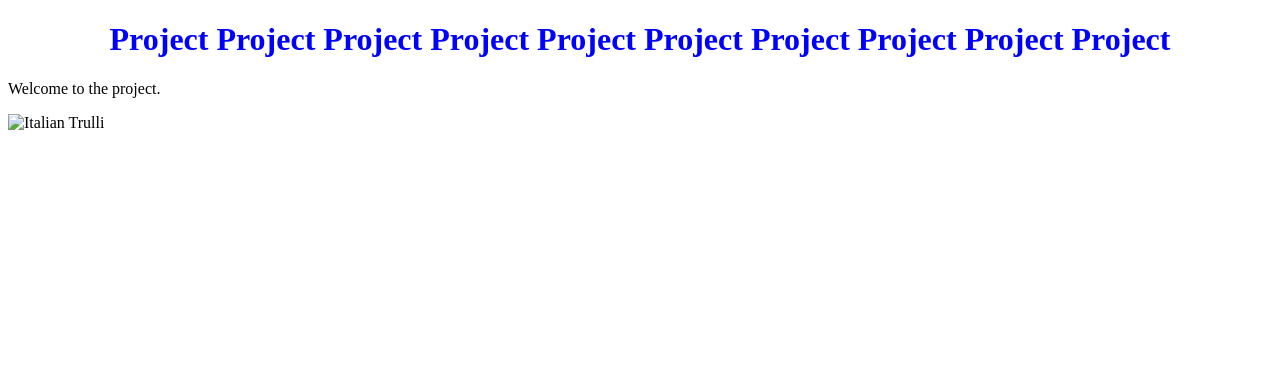
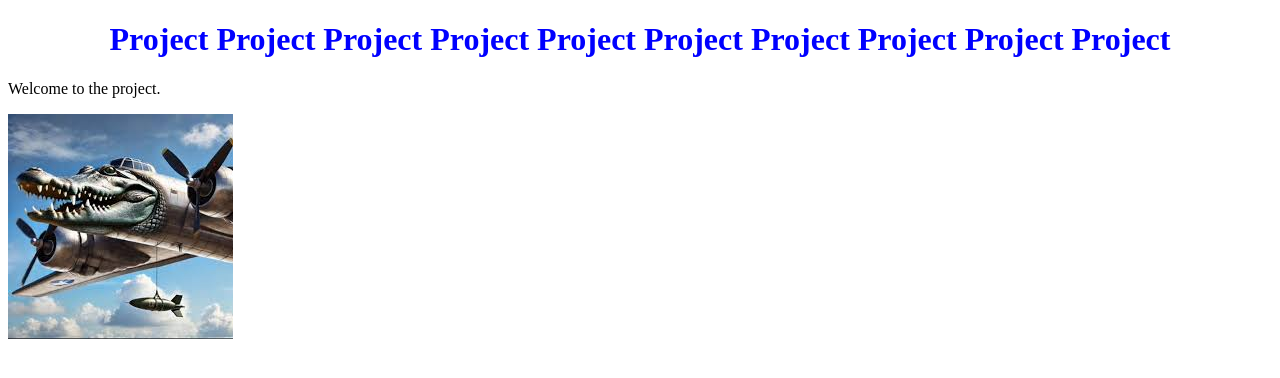
Before and after one commit to nkolyam/project.github.io, a plain HTML site: page index.html in a window 1280 px wide. Drawn offline with Linux system fonts and the light colour scheme.

Commit message:
Update index.html

```diff
--- a/index.html
+++ b/index.html
@@ -8,6 +8,6 @@
   <body>
     <h1> Project Project Project Project Project Project Project Project Project Project</h1>
     <p> Welcome to the project.</p>
-    <img src="pic_trulli.jpeg" alt="Italian Trulli">
+    <img src="IMG_1867.jpeg" alt="Bombardiro Crocodilo">
   </body>
 </html>
```
